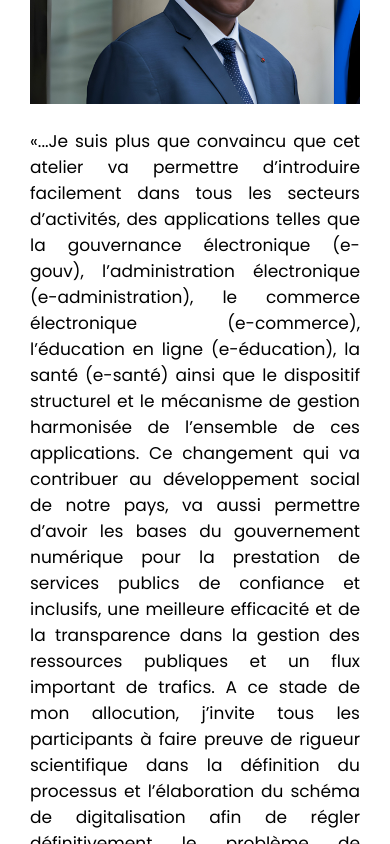
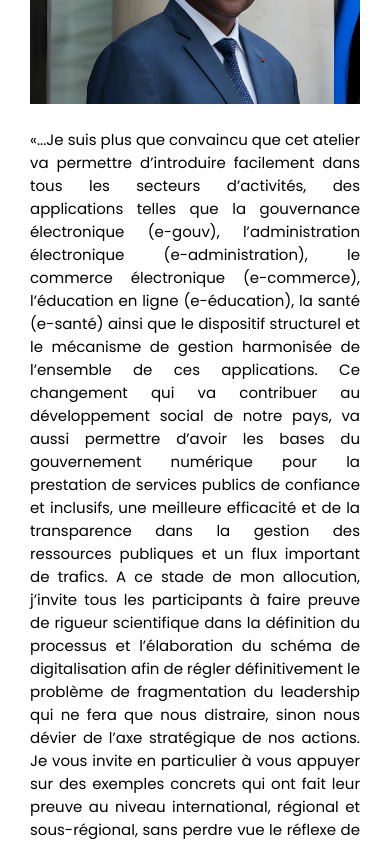
Before and after one commit to Pagnol237/siteweb-cades, a Next.js app: page / in a window 390 px wide. Shown: the part 1020-1864 px from the top of the page. Built offline with nearby package versions, Linux system fonts and the light colour scheme.

Commit message:
new update text
update

```diff
--- a/src/style/PresidentBlock.module.scss
+++ b/src/style/PresidentBlock.module.scss
@@ -45,7 +45,7 @@
     }
     .text{
         width: 100%;
-        font-size: 17px;
+        font-size: 15px;
     }
     #mainUa{
         padding:60px 30px 60Px 30px;
```
